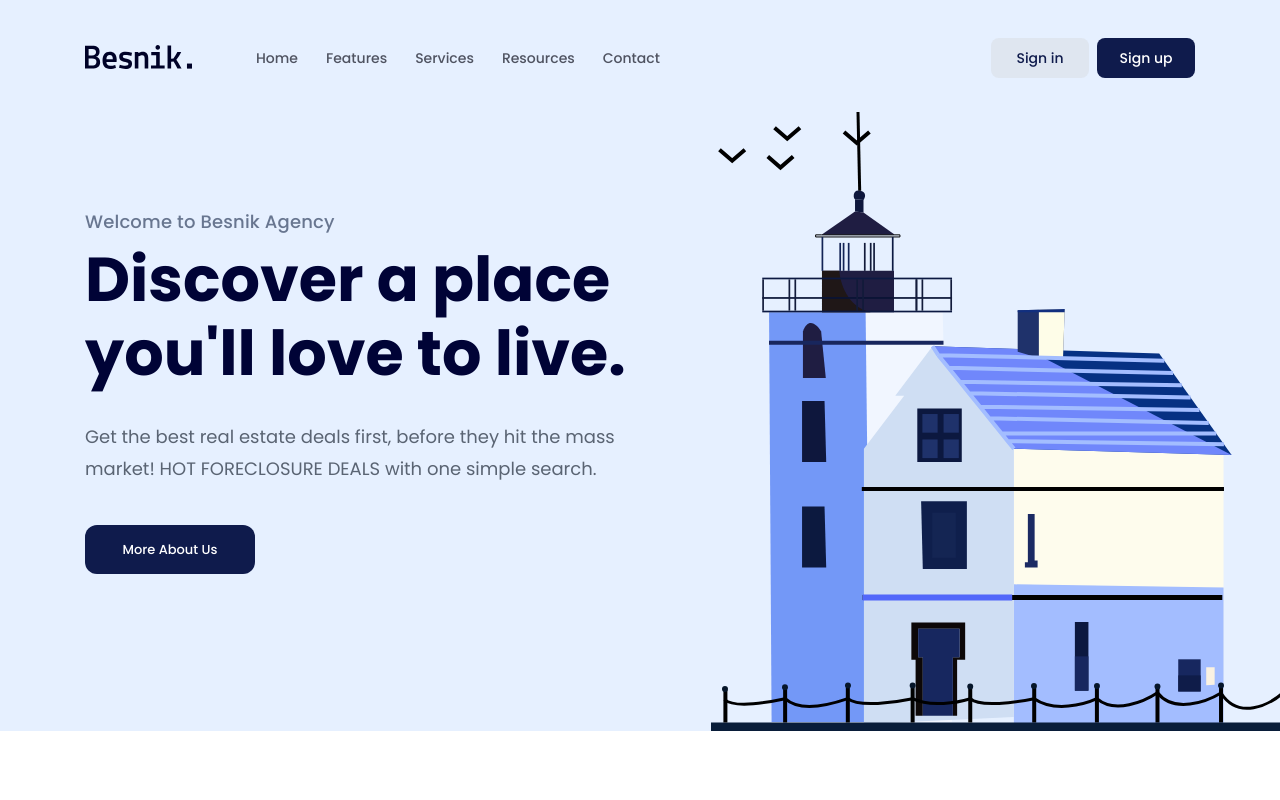
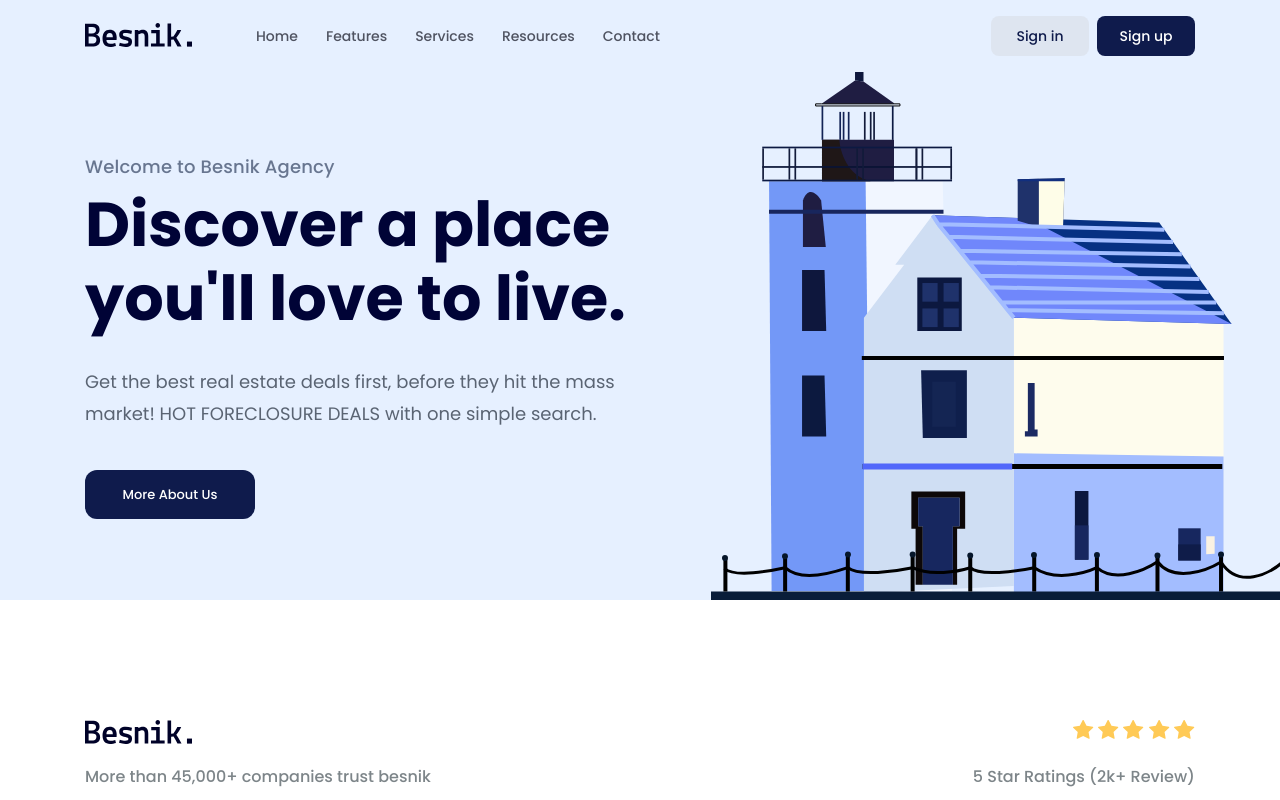
Before and after one commit to plnkhanh1609/f8-pj1, a plain HTML site: page index.html in a window 1280 px wide. Shown: the top 800 px of the page. Drawn offline with Linux system fonts and the light colour scheme.

Commit message:
fix header

```diff
--- a/assets/styles.css
+++ b/assets/styles.css
@@ -47,14 +47,17 @@ a {
 }
 /*=====Header=====*/
 .header {
-    position: relative;
-    min-height: calc(100vh * 3 / 4);
+    position: sticky;
+    top: 0;
+    z-index: 1;
     background-color: #e6f0ff;
 }
 .navbar {
     display: flex;
     align-items: center;
-    padding-top: 38px;
+    position: sticky;
+    top: 0;
+    padding: 16px 0;
 }
 .navbar ul {
     display: flex;
@@ -84,10 +87,14 @@ a {
     background-color: rgb(204, 204, 204, 0.3);
     margin-right: 8px;
 }
+/*=====Hero===== */
+.hero {
+    display: flex;
+    align-items: center;
+    position: relative;
+    background: #e6f0ff;
+    height: calc(100vh * 3/4 - 72px);
 
-.hero {
-    margin-top: 130px;
-    padding-bottom: 157px;
 }
 .hero .infor {
     width: 51%;
--- a/index.html
+++ b/index.html
@@ -44,16 +44,17 @@
                         <a class="btn action-signup" href="">Sign up</a>
                     </div>
                 </nav>
+            </div>
+        </header>
         <div class="hero">
+            <div class="content">
                 <div class="infor">
                     <p class="sub-title">Welcome to Besnik Agency</p>
-                        <h1 class="title">
-                            Discover a place you'll love to live.
-                        </h1>
+                    <h1 class="title">Discover a place you'll love to live.</h1>
                     <p class="desc">
-                            Get the best real estate deals first, before they
-                            hit the mass market! HOT FORECLOSURE DEALS with one
-                            simple search.
+                        Get the best real estate deals first, before they hit
+                        the mass market! HOT FORECLOSURE DEALS with one simple
+                        search.
                     </p>
                     <a href="#!" class="btn hero-cta">More About Us</a>
                 </div>
@@ -64,7 +65,6 @@
                 />
             </div>
         </div>
-        </header>
         <main>
             <div class="clients">
                 <div class="content">
```
Lines whose indentation alone changed are shown as unchanged.
